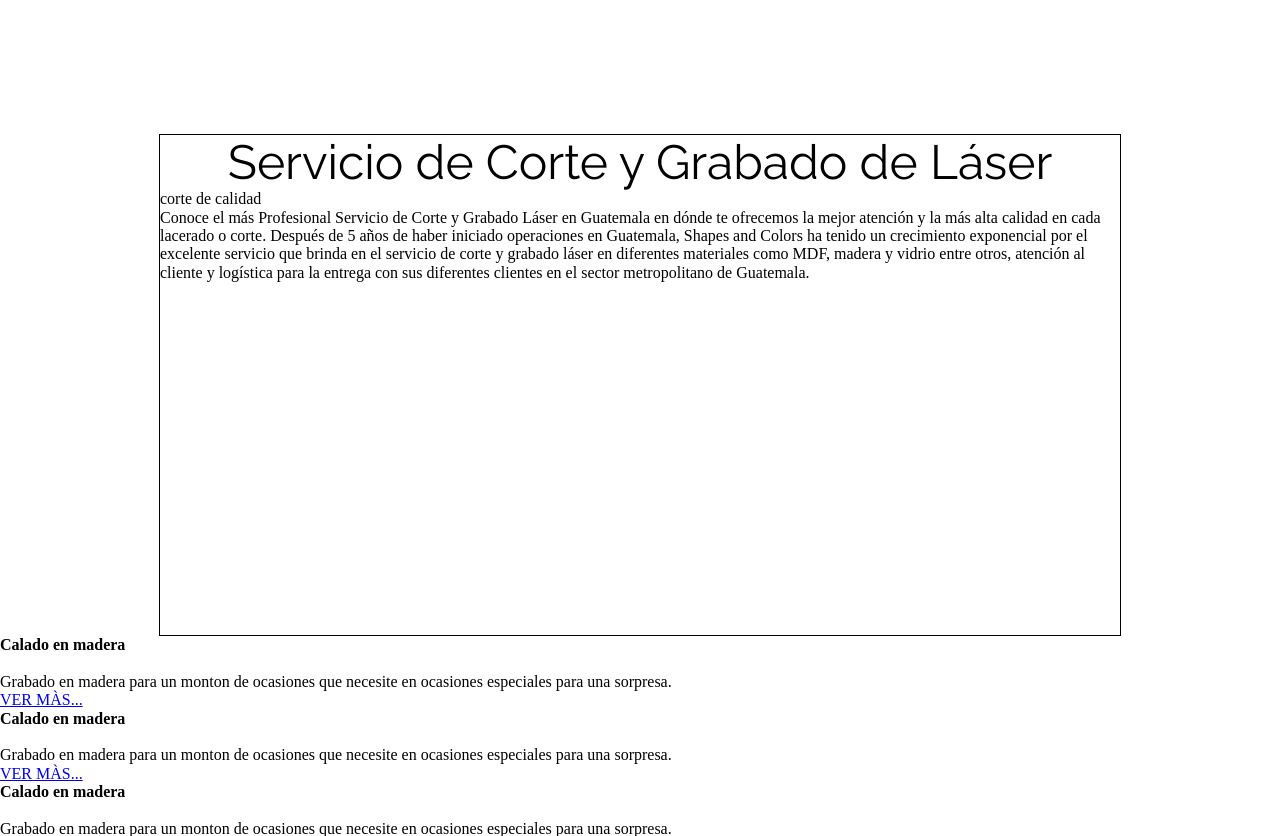
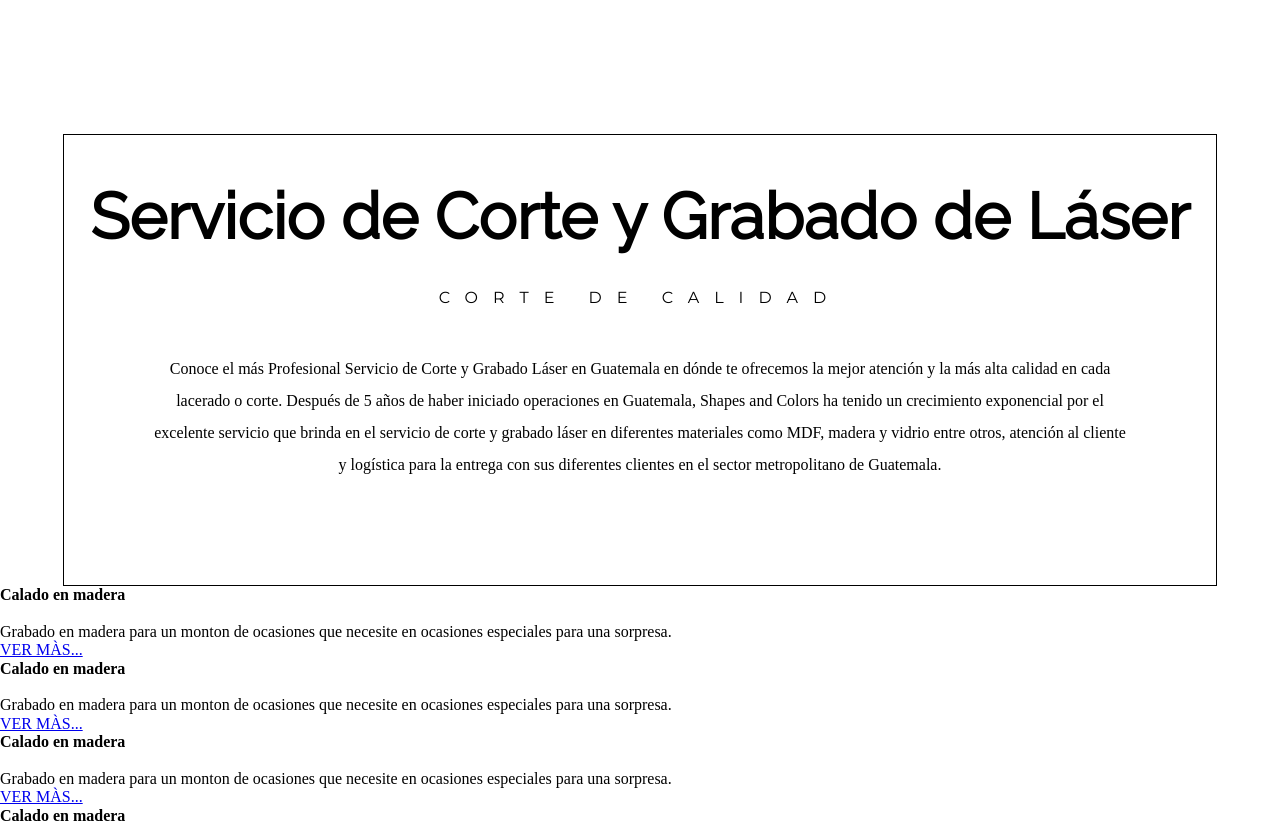
Before and after one commit to ZamoraSaul/Casa-del-arte, a plain HTML site: page index.html in a window 1280 px wide. Shown: the part 720-1556 px from the top of the page. Drawn offline with Linux system fonts and the light colour scheme.

Commit message:
creando el apartado servicios

```diff
--- a/index.html
+++ b/index.html
@@ -42,7 +42,7 @@
         <div class="servicioGrupo">
             <h2 class="servicioTitulo">Servicio de Corte y Grabado de Láser</h2>
             <p class="servicioSubtitulo">corte de calidad</p>
-            <p>Conoce el más Profesional Servicio de Corte y Grabado Láser en Guatemala en dónde te ofrecemos la mejor atención y la más alta calidad en cada lacerado o corte. Después de 5 años de haber iniciado operaciones en Guatemala, Shapes and Colors ha tenido un crecimiento exponencial por el excelente servicio que brinda en el servicio de corte y grabado láser en diferentes materiales como MDF, madera y vidrio entre otros, atención al cliente y logística para la entrega con sus diferentes clientes en el sector metropolitano de Guatemala.</p>
+            <p class="servicioParrafo">Conoce el más Profesional Servicio de Corte y Grabado Láser en Guatemala en dónde te ofrecemos la mejor atención y la más alta calidad en cada lacerado o corte. Después de 5 años de haber iniciado operaciones en Guatemala, Shapes and Colors ha tenido un crecimiento exponencial por el excelente servicio que brinda en el servicio de corte y grabado láser en diferentes materiales como MDF, madera y vidrio entre otros, atención al cliente y logística para la entrega con sus diferentes clientes en el sector metropolitano de Guatemala.</p>
         </div>
     </div>
     <div class="catalogo">
--- a/styles.css
+++ b/styles.css
@@ -136,18 +136,37 @@ h1{
     color: white;
 }
 .servicio{
+    display: flex;
     margin: 0 auto;
     margin-top: 54px;
     border: black 1px solid;
-    width: 75%;
-    height: 500px;
-    align-items: center;
+    width: 90%;
+    height: 450px;
     justify-content: center;
+
 }
 .servicioTitulo{
     font-family: Raleway;
-    font-weight: 500;
-    font-size: 3em;
+    font-weight: 600;
+    font-size: 4rem;
     text-align: center;
+    margin-top: 45px;
+    margin-bottom: 35px;
 
 }
+.servicioSubtitulo{
+    text-align: center;
+    text-transform: uppercase;
+    font-family: Montserrat;
+    letter-spacing: 15px;
+    font-size: 16px;
+    margin-top: 15px;
+}
+
+.servicioParrafo{
+    width: 85%;
+    margin: 0 auto;
+    text-align: center;
+    line-height: 32px;
+    margin-top: 46px;
+}
```
